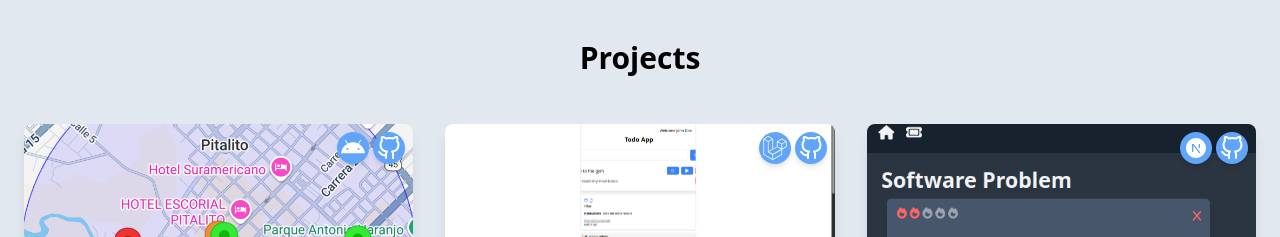
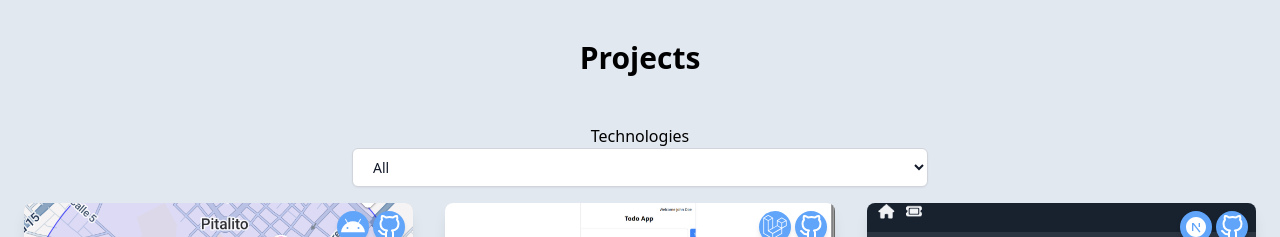
Before and after one commit to jquinterom/portfolio, a Next.js app: page /en in a window 1280 px wide. Shown: the part 840-1077 px from the top of the page. Built offline with nearby package versions, Linux system fonts and the light colour scheme.

Commit message:
feat(tech-filter): new filter to show projects by tech

```diff
--- a/langs/en.json
+++ b/langs/en.json
@@ -51,7 +51,8 @@
         "title": "Nearby Parking",
         "description": "Android application to find the nearest parking spots using the GPS and radius defined by the user."
       }
-    }
+    },
+    "Technologies": "Technologies"
   },
   "MiniProjectsSection": {
     "title": "Mini Projects",
--- a/langs/es.json
+++ b/langs/es.json
@@ -51,7 +51,8 @@
         "title": "Nearby Parking",
         "description": "Aplicación Android para encontrar el parking más cercano usando GPS y radio definido por el usuario."
       }
-    }
+    },
+    "Technologies": "Tecnologías"
   },
   "MiniProjectsSection": {
     "title": "Mini Proyectos",
--- /dev/null
+++ b/src/app/components/ProjectsSection/ProjectFilter.tsx
@@ -0,0 +1,39 @@
+import { techProjects } from "@/utils/constants";
+import { useTranslations } from "next-intl";
+
+interface ProjectFilterProps {
+  handleOnFilterChange: (element: string) => void;
+}
+
+const techs = () => {
+  return Object.keys(techProjects);
+};
+
+const ProjectFilter = ({ handleOnFilterChange }: ProjectFilterProps) => {
+  const handleChange = (element: string) => {
+    handleOnFilterChange(element);
+  };
+
+  const t = useTranslations("ProjectsSection");
+
+  return (
+    <div className="w-full flex flex-col justify-center items-center">
+      <label htmlFor="filter-technology">{t("Technologies")}</label>
+
+      <select
+        className="w-full max-w-xl rounded-md border border-gray-300 bg-white py-2 px-4 text-sm text-gray-900 shadow-sm focus:border-indigo-500 focus:ring-indigo-500 dark:bg-gray-700 dark:border-gray-600 dark:text-white dark:placeholder-gray-400 dark:focus:ring-blue-500 dark:focus:border-blue-500"
+        onChange={(e) => handleChange(e.target.value)}
+        name="filter-technology"
+      >
+        <option value={"all"}>All</option>
+        {techs().map((tech) => (
+          <option key={tech} value={tech}>
+            {tech}
+          </option>
+        ))}
+      </select>
+    </div>
+  );
+};
+
+export default ProjectFilter;
--- a/src/app/components/ProjectsSection/ProjectsSection.tsx
+++ b/src/app/components/ProjectsSection/ProjectsSection.tsx
@@ -1,29 +1,42 @@
-import { projects } from "@/utils/constants";
+import { projects, techProjects } from "@/utils/constants";
 import ProjectCard from "./ProjectCard";
 import { useTranslations } from "next-intl";
+import ProjectFilter from "./ProjectFilter";
+import { useState } from "react";
 
-function ProjectProps(index: string) {
+const ProjectsSection = () => {
   const t = useTranslations("ProjectsSection");
+  const [projectsFilter, setProjectsFilter] = useState(projects);
 
+  const getProjectProps = (index: string) => {
     const randomText = `cards.${index}`;
-
     return {
       title: t(`${randomText}.title`),
       description: t(`${randomText}.description`),
     };
-}
+  };
 
-const ProjectsSection = () => {
-  const t = useTranslations("ProjectsSection");
+  const handleOnFilterChange = (element: string) => {
+    if (element === "all") return setProjectsFilter(projects);
+
+    const tech = techProjects[element as keyof typeof techProjects];
+    const newProjects = projects.filter((project) => project.tech === tech);
+    setProjectsFilter(newProjects);
+  };
+
   return (
     <section id="projects" className="py-20 bg-slate-200 dark:bg-gray-800">
       <div className="container mx-auto px-6 space-y-4">
         <h2 className="text-3xl font-bold mb-12 text-center">{t("title")}</h2>
+        <ProjectFilter handleOnFilterChange={handleOnFilterChange} />
+
         <div className="grid grid-cols-1 lg:grid-cols-2 xl:grid-cols-3 gap-8">
-          {projects
+          {projectsFilter
             .sort((a, b) => b.id - a.id)
             .map((project, index) => {
-              const { title, description } = ProjectProps(project.index || "");
+              const { title, description } = getProjectProps(
+                project.index || ""
+              );
 
               return (
                 <ProjectCard
--- a/src/utils/constants.tsx
+++ b/src/utils/constants.tsx
@@ -2,7 +2,7 @@ import { FaAndroid, FaLaravel } from "react-icons/fa";
 import { RiNextjsFill } from "react-icons/ri";
 import { type ProjectType } from "./types";
 
-const techProjects = {
+export const techProjects = {
   NextJs: <RiNextjsFill size={24} />,
   Android: <FaAndroid size={24} />,
   Laravel: <FaLaravel size={24} />,
```
Lines whose indentation alone changed are shown as unchanged.
